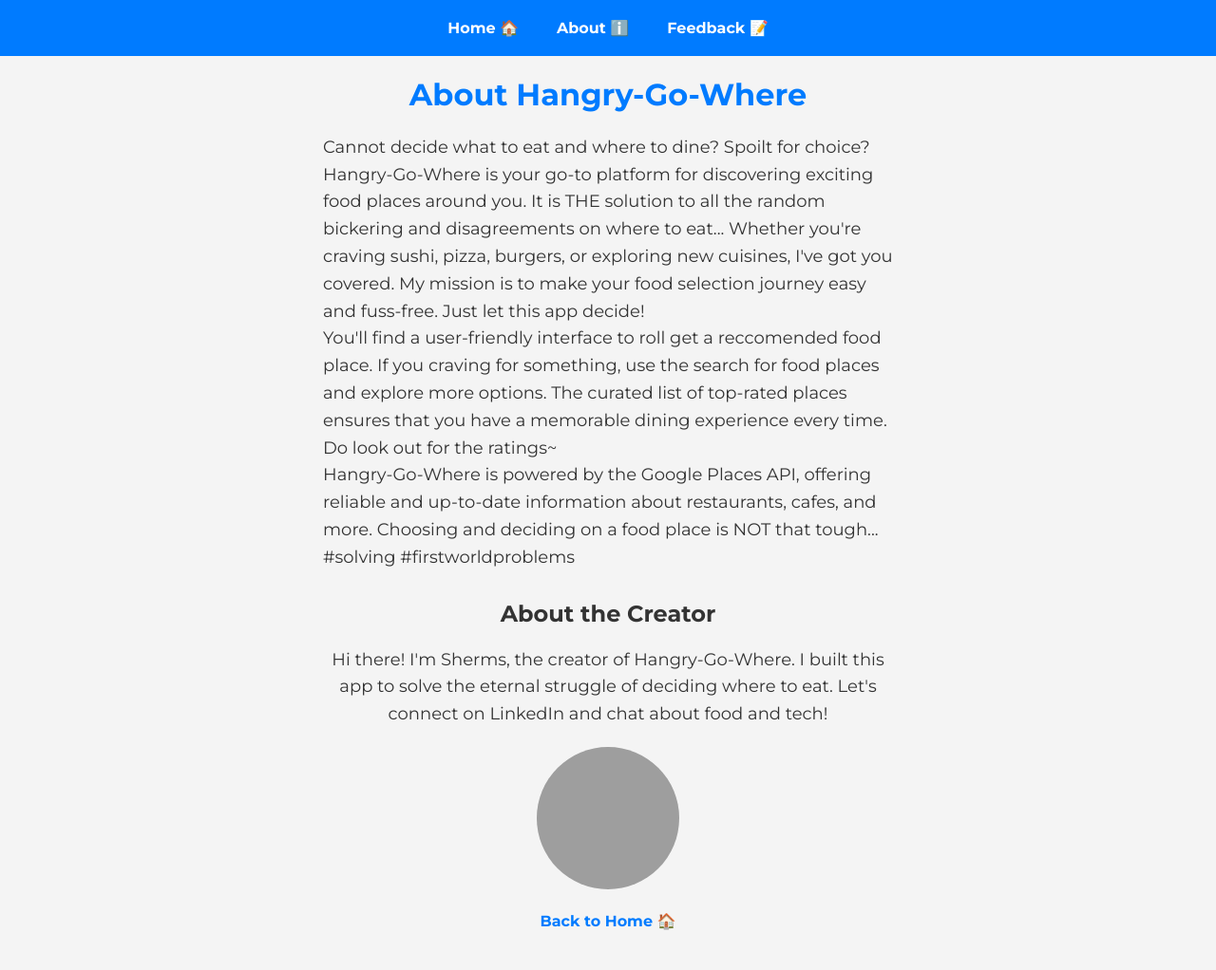
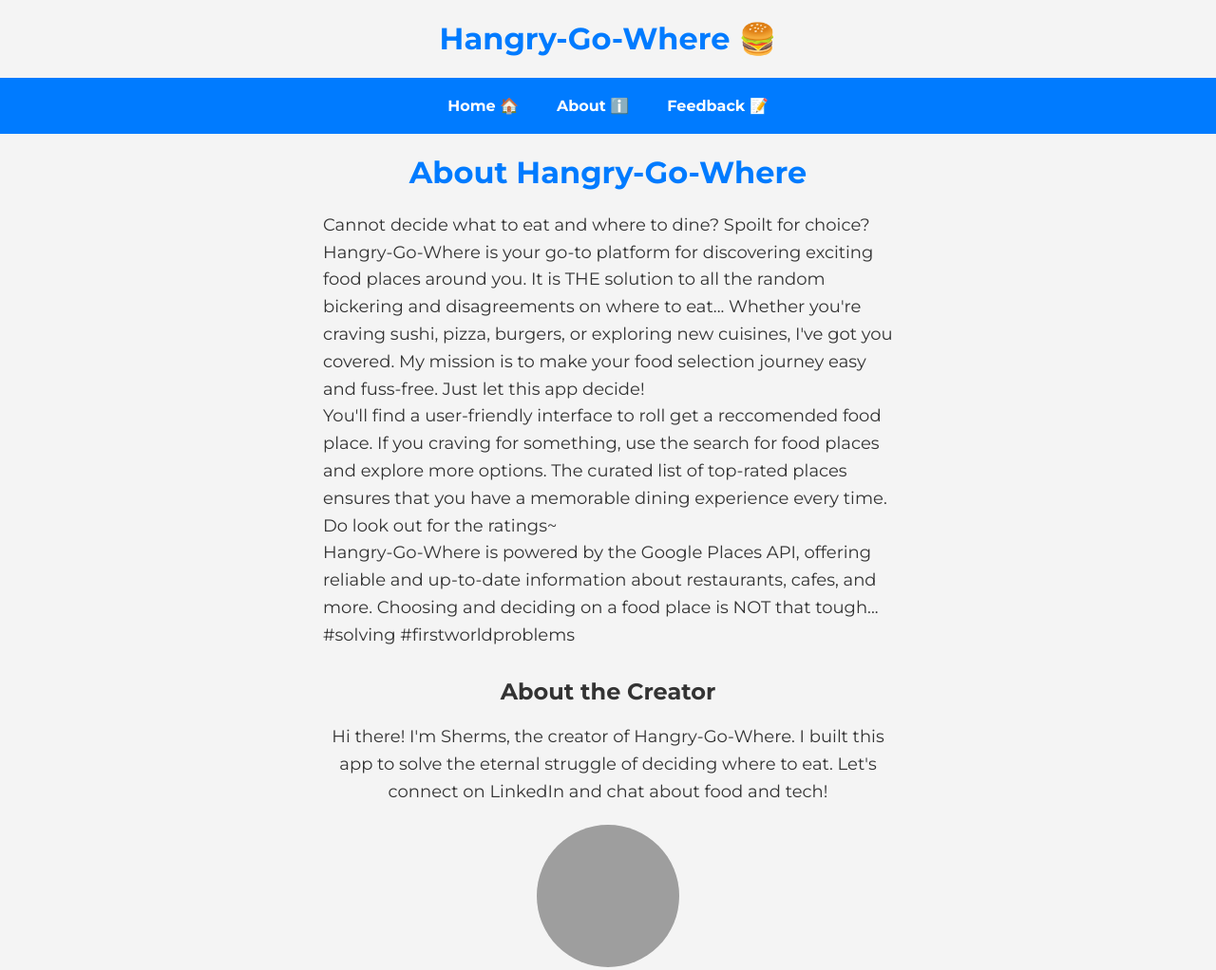
Before and after one commit to soonieboi/hangrygowhere, a website: page public/about.html in a window 1280 px wide. Shown: the top 1022 px of the page at 95% size. Before the commit the page ends 980 px from the top, so only its background shows below. Drawn offline with Linux system fonts and the light colour scheme; grey boxes are pictures that could not be loaded.

Commit message:
29 Nov update and bug fix

```diff
--- a/public/about.html
+++ b/public/about.html
@@ -101,6 +101,7 @@
 </head>
 
 <body>
+  <h1>Hangry-Go-Where 🍔</h1>
   <!-- Navigation -->
   <nav>
     <a href="index.html">Home 🏠</a>
```
